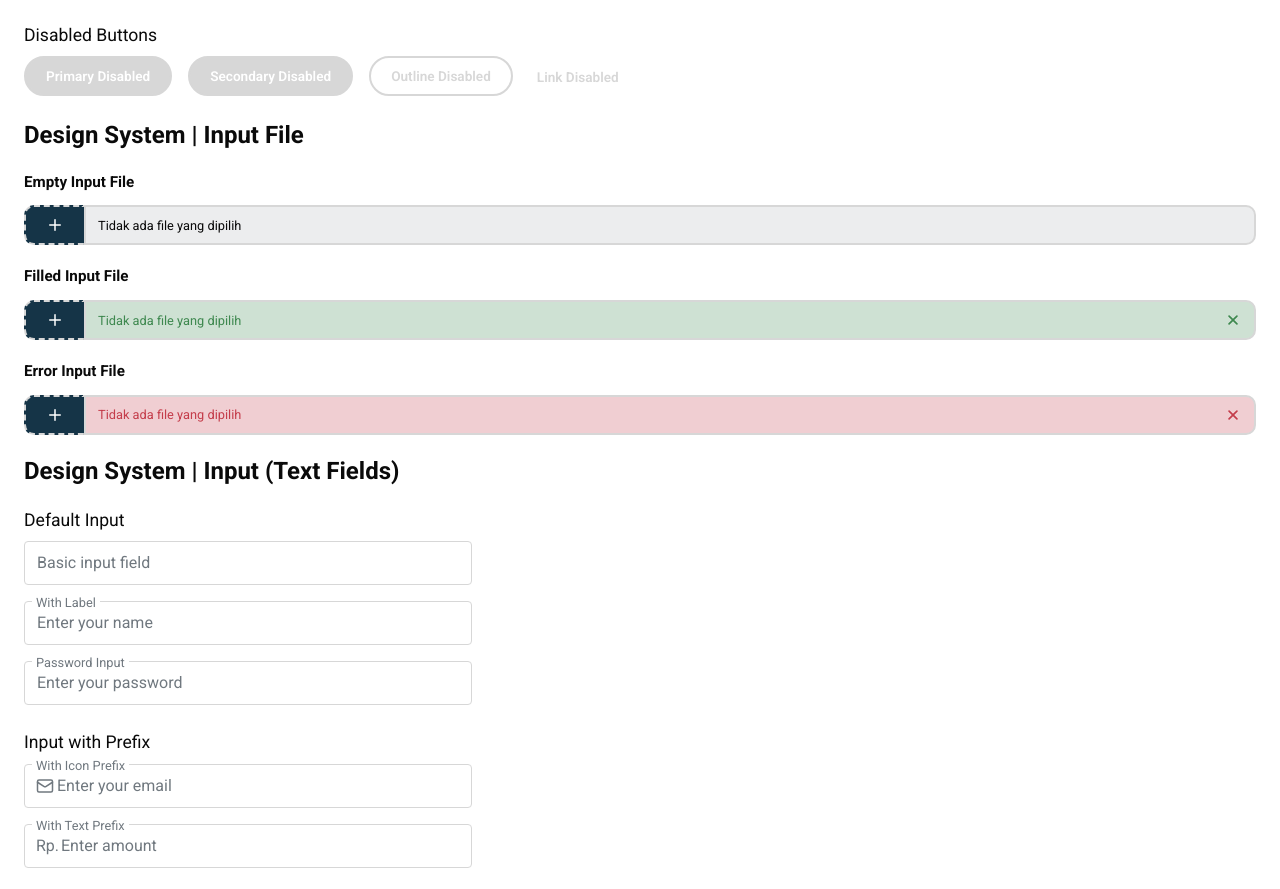
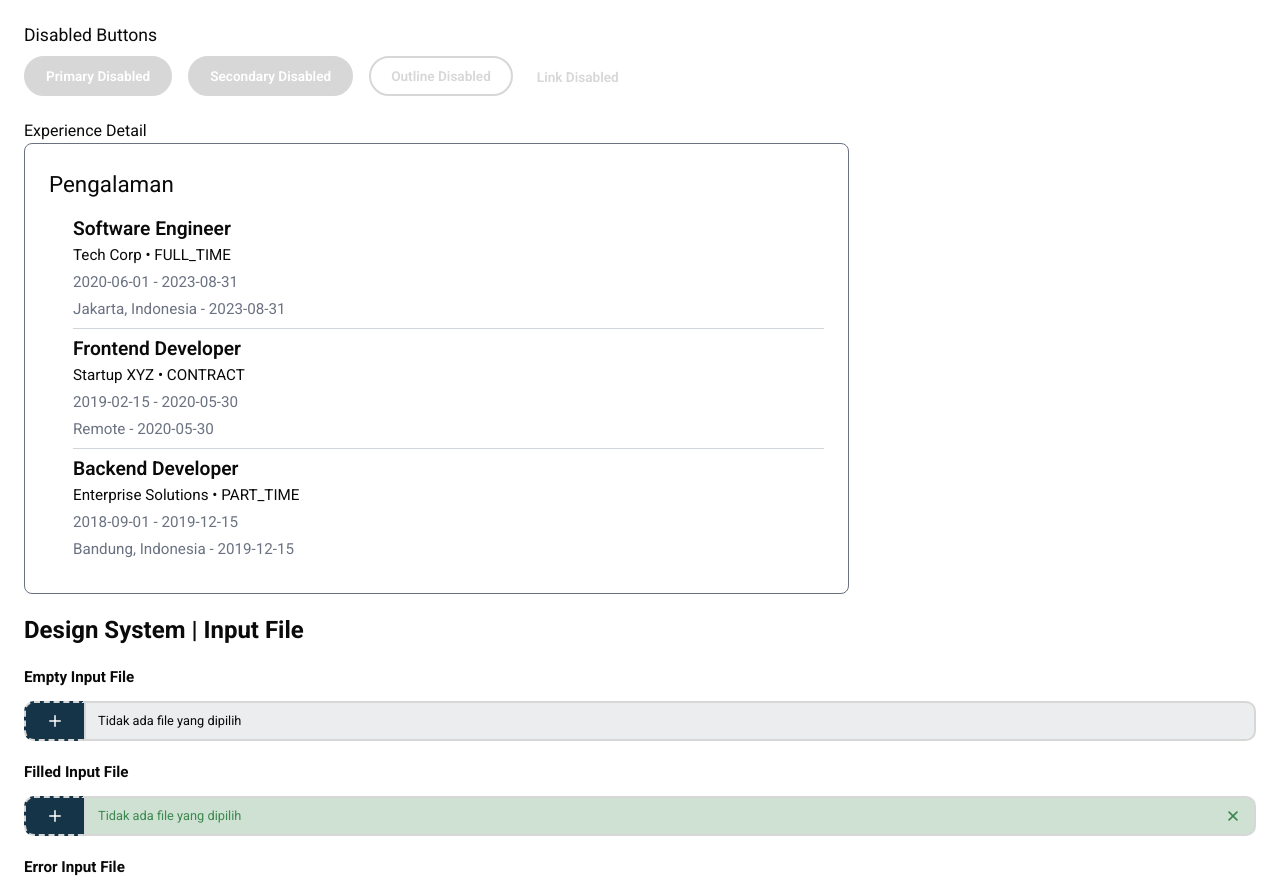
Before and after one commit to Rencanakan-id/rencanakan-talent_pool-frontend, a React (Vite) app: page /design in a window 1280 px wide. Shown: the part 1340-2229 px from the top of the page. Built offline with nearby package versions, Linux system fonts and the light colour scheme.

Commit message:
[GREEN] implement exp details

```diff
--- a/jest.config.ts
+++ b/jest.config.ts
@@ -5,12 +5,13 @@ const config: Config = {
   testEnvironment: 'jsdom', // Simulasi DOM untuk testing React
   setupFilesAfterEnv: ['<rootDir>/src/__tests__/setupTests.ts'],
   moduleNameMapper: {
-    '\\.(css|less|scss|sass)$': 'identity-obj-proxy' // Biar Jest bisa handle import CSS
+    '\\.(css|less|scss|sass)$': 'identity-obj-proxy', // Biar Jest bisa handle import CSS
   },
   collectCoverage: true, // Mengaktifkan coverage
   coverageDirectory: 'coverage', // Direktori hasil laporan
   collectCoverageFrom: ['src/**/*.{ts,tsx}'], // File yang ingin diukur coverage-nya
-  coverageReporters: ['json', 'lcov', 'text', 'clover'] // Format laporan coverage
+  coverageReporters: ['json', 'lcov', 'text', 'clover'], // Format laporan coverage
+
 };
 
 export default config;
--- /dev/null
+++ b/src/components/ui/experience.tsx
@@ -0,0 +1,68 @@
+import React, { useState } from 'react';
+import { Typography } from '../atoms/typography';
+
+function Experience() {
+
+  const dummyExperience = [
+    {
+      id: 1,
+      title: 'Software Engineer',
+      company: 'Tech Corp',
+      employmentType: 'FULL_TIME',
+      startDate: '2020-06-01',
+      endDate: '2023-08-31',
+      location: 'Jakarta, Indonesia',
+      locationType: 'ONSITE',
+      talentId: 101,
+    },
+    {
+      id: 2,
+      title: 'Frontend Developer',
+      company: 'Startup XYZ',
+      employmentType: 'CONTRACT',
+      startDate: '2019-02-15',
+      endDate: '2020-05-30',
+      location: 'Remote',
+      locationType: 'REMOTE',
+      talentId: 102,
+    },
+    {
+      id: 3,
+      title: 'Backend Developer',
+      company: 'Enterprise Solutions',
+      employmentType: 'PART_TIME',
+      startDate: '2018-09-01',
+      endDate: '2019-12-15',
+      location: 'Bandung, Indonesia',
+      locationType: 'HYBRID',
+      talentId: 103,
+    },
+  ];
+  const [experiences] = useState(dummyExperience)
+
+  return (
+    <div className="min-h-[200px] w-auto max-w-[825px] min-w-[200px] rounded-[8px] border border-gray-500 px-6 py-6">
+      <Typography variant="p1" className="pb-4">
+        Pengalaman
+      </Typography>
+
+      {experiences.length > 0 ? (
+        <div className=" w-auto max-w-[825px] min-w-[200px] space-y-2 divide-y divide-gray-300 pl-6">
+          {dummyExperience.map((exp) => (
+            <div className='space-y-1  min-h-[112px]'>
+              <Typography variant="h5"> {exp.title} </Typography>
+              <Typography variant="p3"  > {exp.company} • {exp.employmentType} </Typography>
+              <Typography variant="p3" className='text-gray-500'> {exp.startDate} - {exp.endDate} </Typography>
+              <Typography variant="p3" className='text-gray-500'> {exp.location} - {exp.endDate} </Typography>
+            </div>
+
+          ))}
+        </div>
+      ) : (
+        <p className="text-gray-500">Tidak ada pengalaman.</p>
+      )}
+    </div>
+  );
+}
+
+export default Experience;
--- a/src/main.tsx
+++ b/src/main.tsx
@@ -1,7 +1,7 @@
 import { createRoot } from 'react-dom/client';
 import { BrowserRouter, Route, Routes } from 'react-router';
 import './index.css';
-import App from "./App"
+import App from './App';
 import { DesignSystemModule } from './modules/DesignSystemModule';
 
 createRoot(document.getElementById('root')!).render(
--- a/src/modules/DesignSystemModule/index.tsx
+++ b/src/modules/DesignSystemModule/index.tsx
@@ -1,4 +1,5 @@
 import { Typography, Textarea, Button, FileInput, Input } from '@/components';
+import Experience from '@/components/ui/experience';
 import { Mail, Search, ArrowRight, ChevronRight, User, Bell, ExternalLink } from 'lucide-react';
 
 export const DesignSystemModule = () => {
@@ -128,6 +129,10 @@ export const DesignSystemModule = () => {
           </div>
         </div>
       </div>
+      <div>
+        <h1> Experience Detail </h1>
+        <Experience />
+      </div>
 
       <h1 className="text-2xl font-bold">Design System | Input File</h1>
 
```
